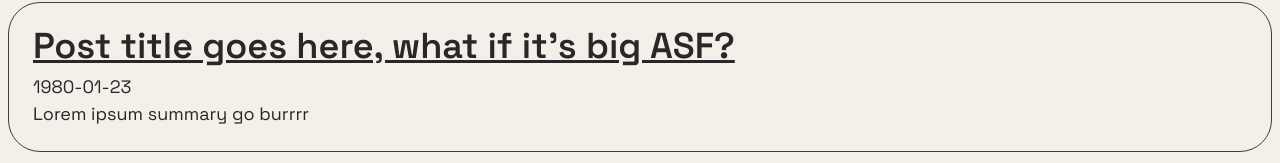
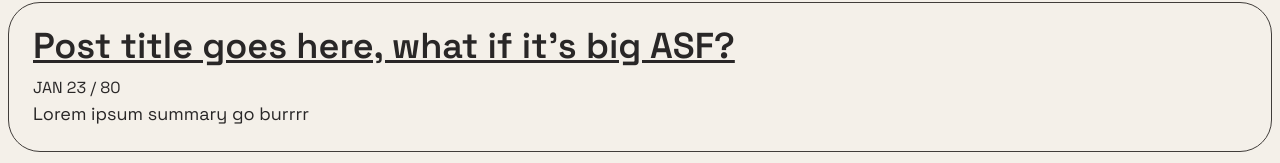
Before and after one commit to Pondering-My-Scrolls/pondering-my-scrolls-website, a Next.js app: page /projects-posts in a window 1280 px wide. Shown: the part 288-451 px from the top of the page. Built offline with nearby package versions, Linux system fonts and the light colour scheme; a web font is replaced by a local one.

Commit message:
Add post date

```diff
--- a/components/post-preview/PostPreview.js
+++ b/components/post-preview/PostPreview.js
@@ -1,5 +1,6 @@
 import React from 'react';
 import Link from "next/link";
+import Date from '../../components/postPreviewDate';
 
 import './post-preview.scss';
 
@@ -17,7 +18,7 @@ function postPreview(props) {
           </Link>
         </h2>
         <p>
-          {props.date}
+          <Date dateString={props.date} />
         </p>
         <p>
           {truncate(props.summary)}
--- a/components/post-preview/post-preview.scss
+++ b/components/post-preview/post-preview.scss
@@ -19,4 +19,8 @@
         margin: 0;
         padding: 0;
     }
+
+    time {
+        text-transform: uppercase;
+    }
 }
```
